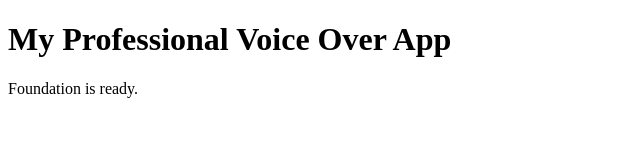
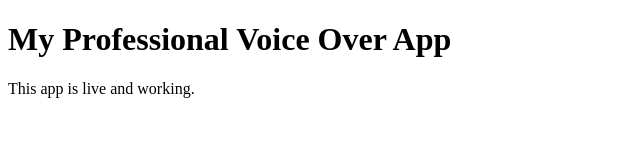
Before and after one commit to elitegamerraj2-beep/voiceover-app, a plain HTML site: page index.html in a window 1280 px wide. Shown: the full height of the page, 0-640 px from the left. Drawn offline with Linux system fonts and the light colour scheme.

Commit message:
Update index.html

```diff
--- a/index.html
+++ b/index.html
@@ -1,10 +1,11 @@
 <!DOCTYPE html>
 <html>
 <head>
-  <title>My Voice Over App</title>
+  <meta charset="UTF-8">
+  <title>Voice Over App</title>
 </head>
 <body>
   <h1>My Professional Voice Over App</h1>
-  <p>Foundation is ready.</p>
+  <p>This app is live and working.</p>
 </body>
 </html>
```
